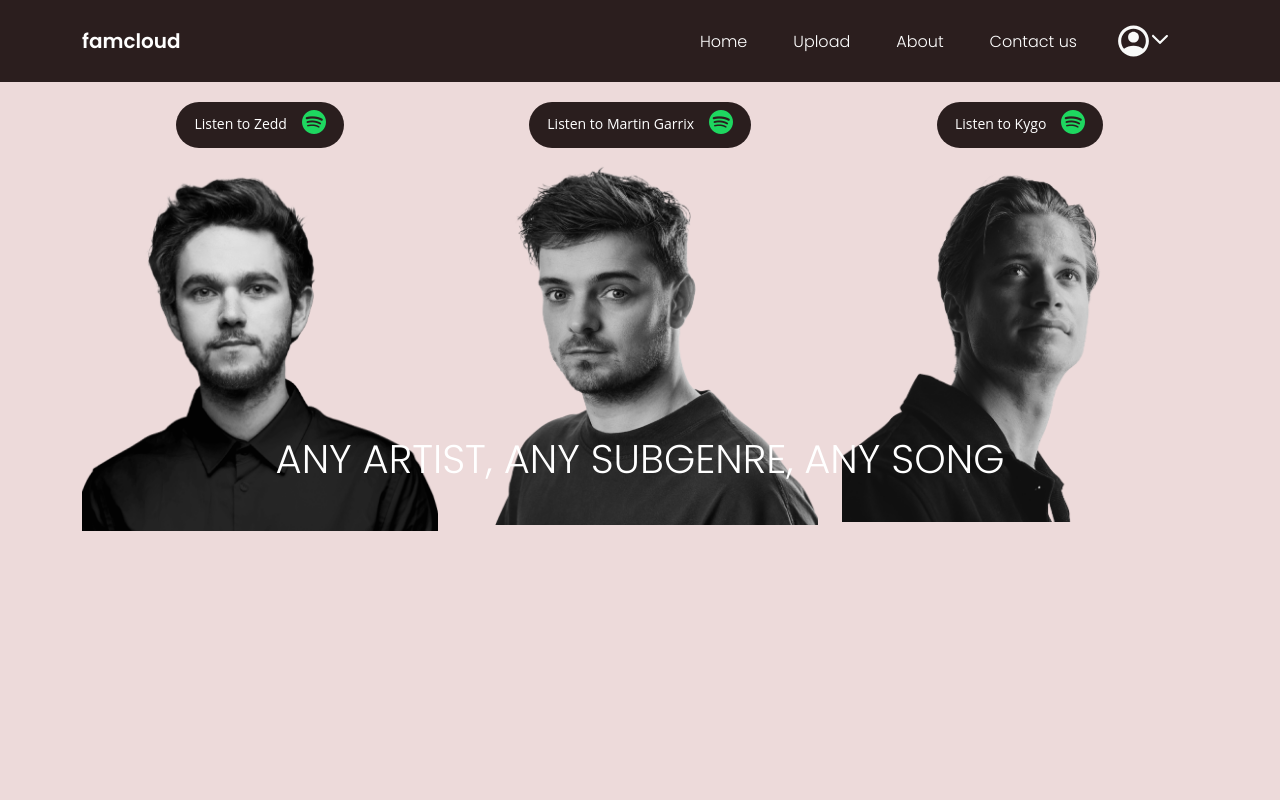
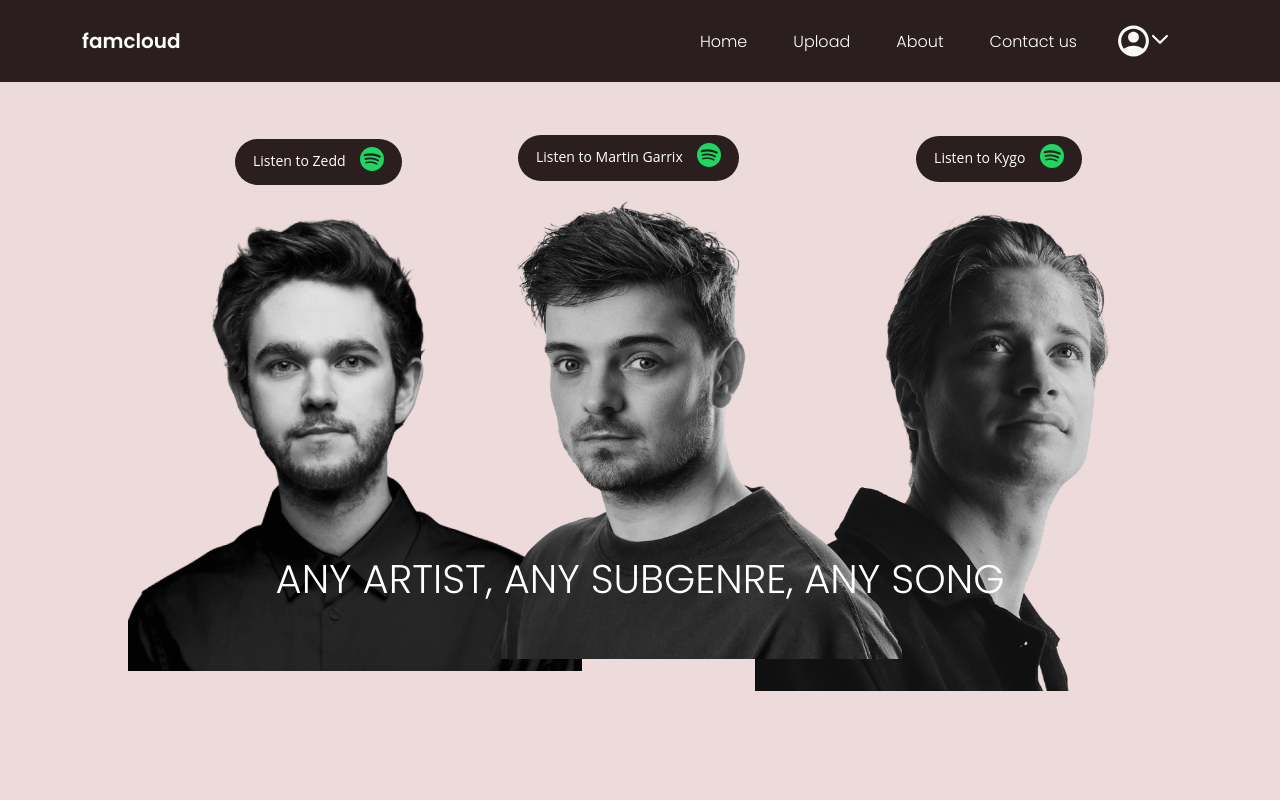
Before and after one commit to abdennacer-09/famcloud, a Vue app: page / in a window 1280 px wide. Shown: the top 800 px of the page. Built offline with nearby package versions, Linux system fonts and the light colour scheme.

Commit message:
images fix css

```diff
--- a/src/views/HomeView.vue
+++ b/src/views/HomeView.vue
@@ -12,8 +12,8 @@
         <h1 class="title-home position-absolute">
           ANY ARTIST, ANY SUBGENRE, ANY SONG
         </h1>
-        <div class="col-sm-4">
-          <button class="listen-btn" @click="zedd">
+        <div class="col-abs-img abs-1">
+          <button style=" position: relative; left: -8%;" class="listen-btn" @click="zedd">
             <span class="text-listen-btn"> Listen to Zedd </span>
             <img
               class="icon-listen-btn"
@@ -27,8 +27,8 @@
             alt=""
           />
         </div>
-        <div class="col-sm-4">
-          <button class="listen-btn" @click="martixGarrix">
+        <div class="col-abs-img abs-2">
+          <button style=" position: relative; left: -10%;" class="listen-btn" @click="martixGarrix">
             <span class="text-listen-btn"> Listen to Martin Garrix </span>
             <img
               class="icon-listen-btn"
@@ -42,7 +42,7 @@
             alt=""
           />
         </div>
-        <div class="col-sm-4">
+        <div class="col-abs-img abs-3">
           <button class="listen-btn" @click="kygo">
             <span class="text-listen-btn"> Listen to Kygo </span>
             <img
@@ -760,6 +760,9 @@
 .title-home {
   color: #fff;
   bottom: 40px;
+
+  z-index: 200;
+  top: 473px;
 }
 
 .listen-btn {
@@ -1170,5 +1173,31 @@
     }
 }
 
+  .col-abs-img{
+    position: absolute;
+  }
+
+  .abs-1{
+    width: 42%;
+    left: 4%;
+    top: 37px;
+  }
+
+  .abs-2{
+    width: 42%;
+    left: 32%;
+    z-index: 100;
+    top: 33px;
+  }
+
+  .abs-3{
+    width: 45%;
+    right: -4%;
+    top: 34px;
+  }
+
+
+
+
 
 </style>
```
